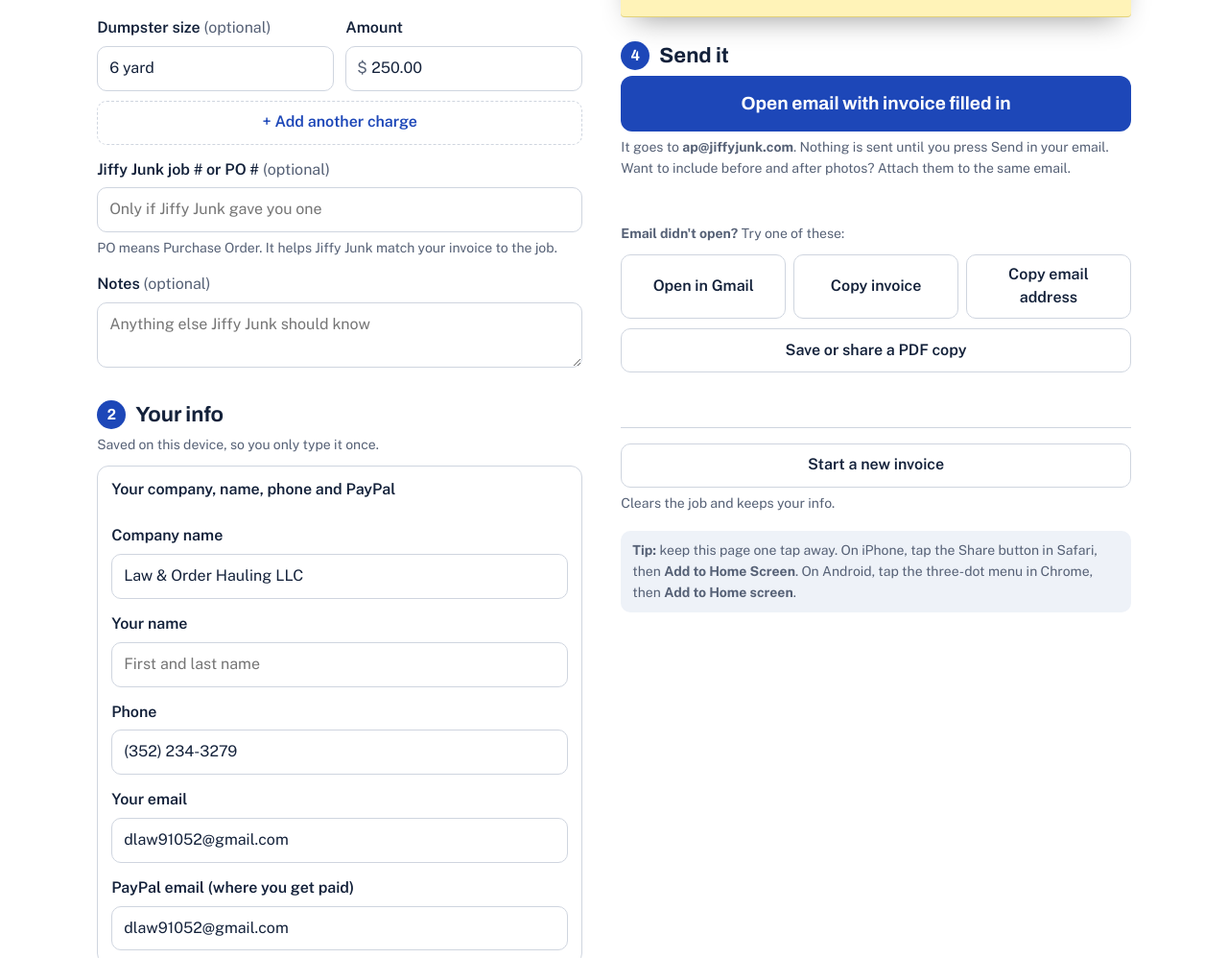
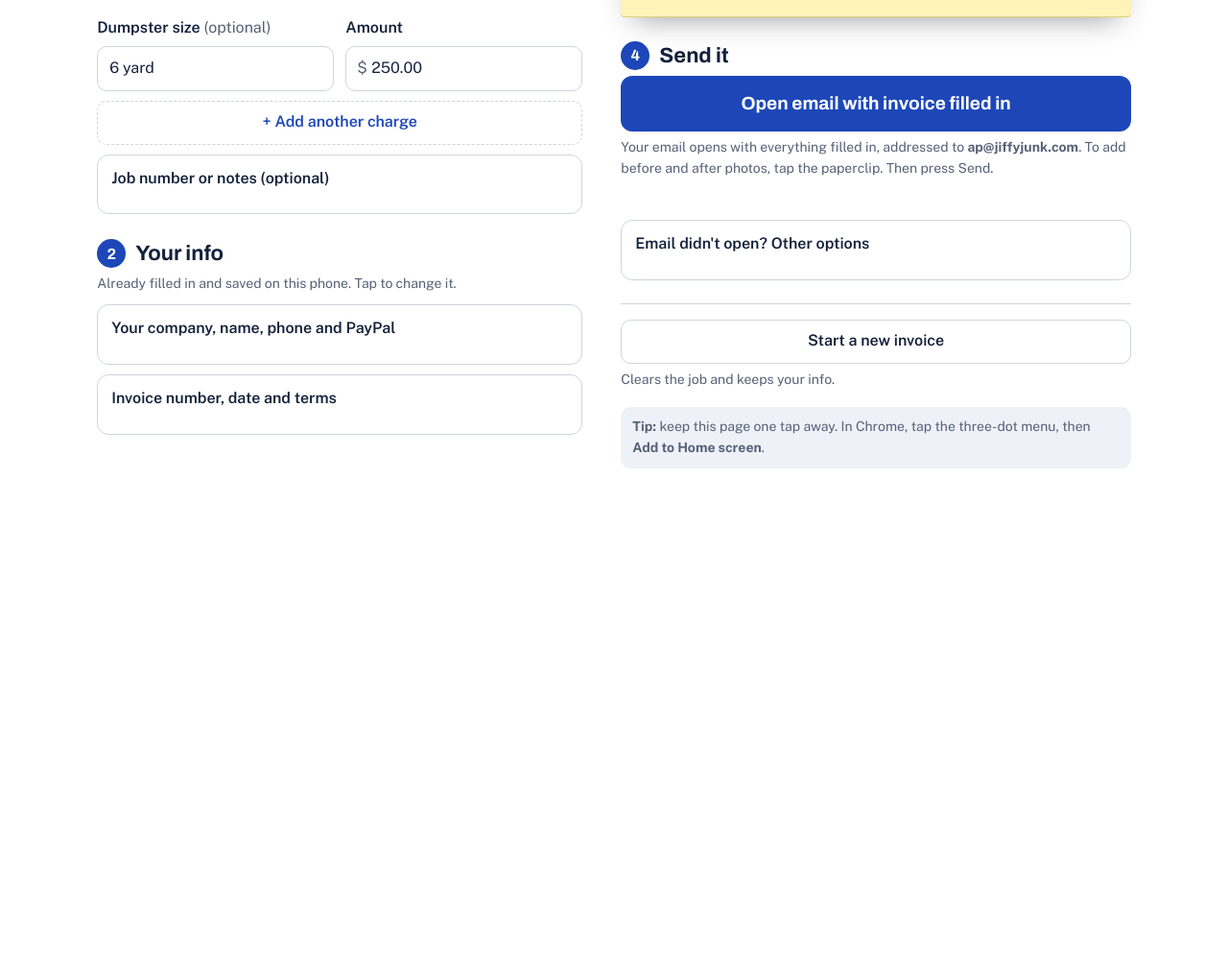
Before and after one commit to AdamCJJ/law-order-invoice, a plain HTML site: page index.html in a window 1280 px wide. Shown: the part 815-1813 px from the top of the page at 96% size. After the commit the page ends 1393 px from the top, so only its background shows below. Drawn offline with nearby package versions, Linux system fonts and the light colour scheme.

Commit message:
Simplify page for Android: one email button, backups tucked away
Co-Authored-By: Claude Opus 5.5 <noreply@anthropic.com>
Claude-Session: https://claude.ai/code/session_0122c5B7Byx6i7K1TLvAmS1x

```diff
--- a/index.html
+++ b/index.html
@@ -102,16 +102,18 @@ summary{cursor:pointer;font-weight:600;padding:10px 0;min-height:44px;display:fl
       </div>
       <div id="extras"></div>
       <button type="button" class="add" id="addExtra">+ Add another charge</button>
-      <label for="po">Jiffy Junk job # or PO # <span class="opt">(optional)</span></label>
-      <input id="po" placeholder="Only if Jiffy Junk gave you one">
-      <p class="hint">PO means Purchase Order. It helps Jiffy Junk match your invoice to the job.</p>
-      <label for="notes">Notes <span class="opt">(optional)</span></label>
-      <textarea id="notes" rows="2" placeholder="Anything else Jiffy Junk should know"></textarea>
+      <details>
+        <summary>Job number or notes (optional)</summary>
+        <label for="po">Jiffy Junk job # or PO #</label>
+        <input id="po" placeholder="Only if Jiffy Junk gave you one">
+        <label for="notes">Notes</label>
+        <textarea id="notes" rows="2" placeholder="Anything else Jiffy Junk should know"></textarea>
+      </details>
     </section>
 
     <section class="step">
       <h2><span class="n">2</span>Your info</h2>
-      <p class="hint">Saved on this device, so you only type it once.</p>
+      <p class="hint">Already filled in and saved on this phone. Tap to change it.</p>
       <details id="me">
         <summary>Your company, name, phone and PayPal</summary>
         <label for="co">Company name</label><input id="co" autocomplete="organization">
@@ -140,24 +142,20 @@ summary{cursor:pointer;font-weight:600;padding:10px 0;min-height:44px;display:fl
     <section class="step send">
       <h2><span class="n">4</span>Send it</h2>
       <a class="btn" id="mailBtn" href="mailto:ap@jiffyjunk.com">Open email with invoice filled in</a>
-      <p class="hint">It goes to <span class="addr">ap@jiffyjunk.com</span>. Nothing is sent until you press Send in your email. Want to include before and after photos? Attach them to the same email.</p>
+      <p class="hint">Your email opens with everything filled in, addressed to <span class="addr">ap@jiffyjunk.com</span>. To add before and after photos, tap the paperclip. Then press Send.</p>
       <p class="msg" id="msg" role="status"></p>
-      <p class="hint" style="margin-top:14px"><b>Email didn't open?</b> Try one of these:</p>
-      <div class="alt">
-        <a class="btn2" id="gmailBtn" href="https://mail.google.com/" target="_blank" rel="noopener noreferrer">Open in Gmail</a>
-        <button type="button" class="btn2" id="copyBtn">Copy invoice</button>
-        <button type="button" class="btn2" id="copyAddr">Copy email address</button>
-      </div>
-      <textarea id="copyBox" readonly aria-label="Invoice text to copy"></textarea>
-      <div id="pdfWrap">
+      <details>
+        <summary>Email didn't open? Other options</summary>
+        <div class="alt"><button type="button" class="btn2" id="copyBtn">Copy invoice to paste in an email</button></div>
+        <textarea id="copyBox" readonly aria-label="Invoice text to copy"></textarea>
         <div class="alt"><button type="button" class="btn2" id="pdfBtn">Save or share a PDF copy</button></div>
         <p class="msg" id="pdfMsg" role="status"></p>
-      </div>
+      </details>
       <div class="new">
         <button type="button" class="btn2" id="newBtn" style="width:100%">Start a new invoice</button>
         <p class="hint">Clears the job and keeps your info.</p>
       </div>
-      <p class="hint tip"><b>Tip:</b> keep this page one tap away. On iPhone, tap the Share button in Safari, then <b>Add to Home Screen</b>. On Android, tap the three-dot menu in Chrome, then <b>Add to Home screen</b>.</p>
+      <p class="hint tip"><b>Tip:</b> keep this page one tap away. In Chrome, tap the three-dot menu, then <b>Add to Home screen</b>.</p>
     </section>
   </aside>
 </main>
@@ -248,7 +246,6 @@ function render() {
   if (lastTotal !== null && t !== lastTotal) $('tot').classList.add('flash');
   lastTotal = t;
   $('mailBtn').href = 'mailto:' + AP + '?subject=' + encodeURIComponent(subject()) + '&body=' + encodeURIComponent(body().replace(/\n/g, '\r\n'));
-  $('gmailBtn').href = 'https://mail.google.com/mail/?view=cm&fs=1&to=' + encodeURIComponent(AP) + '&su=' + encodeURIComponent(subject()) + '&body=' + encodeURIComponent(body());
   if (document.activeElement !== $('invNo')) $('invNo').value = invNo();
   $('presetNote').hidden = !s.preset;
   save();
@@ -274,8 +271,7 @@ $('extras').addEventListener('input', e => { const el = e.target; if (el.dataset
 $('extras').addEventListener('click', e => { const b = e.target.closest('[data-rm]'); if (!b) return; s.extras.splice(+b.dataset.rm, 1); renderExtras(); render(); });
 $('addExtra').addEventListener('click', () => { s.extras.push({ d: '', a: '' }); renderExtras(); render(); const ins = $('extras').querySelectorAll('input[data-k="d"]'); ins[ins.length - 1].focus(); });
 
-$('mailBtn').addEventListener('click', e => { if (!blockIfMissing(e)) say('Your email app should open with everything filled in. Check it, then press Send. If nothing opened, use one of the buttons below.'); });
-$('gmailBtn').addEventListener('click', e => { if (!blockIfMissing(e)) say('Gmail should open with everything filled in. Check it, then press Send.'); });
+$('mailBtn').addEventListener('click', e => { if (!blockIfMissing(e)) say('Your email should open with everything filled in. Check it, then press Send. If nothing opened, tap "Email didn\'t open?" below.'); });
 
 function showCopyBox(t, how) { const b = $('copyBox'); b.value = t; b.style.display = 'block'; b.focus(); b.select(); say(how); }
 $('copyBtn').addEventListener('click', () => {
@@ -284,10 +280,6 @@ $('copyBtn').addEventListener('click', () => {
   $('copyBox').style.display = 'none';
   try { navigator.clipboard.writeText(t).then(() => say(next), () => showCopyBox(t, 'Press and hold inside the box below, tap Select All, then Copy. Paste it into an email to ap@jiffyjunk.com.')); }
   catch (e) { showCopyBox(t, 'Press and hold inside the box below, tap Select All, then Copy. Paste it into an email to ap@jiffyjunk.com.'); }
-});
-$('copyAddr').addEventListener('click', () => {
-  try { navigator.clipboard.writeText(AP).then(() => say('Copied ap@jiffyjunk.com'), () => say('The address is ap@jiffyjunk.com')); }
-  catch (e) { say('The address is ap@jiffyjunk.com'); }
 });
 
 let armed = false, armT;
@@ -356,7 +348,7 @@ $('pdfBtn').addEventListener('click', async () => {
 });
 
 fill(); renderExtras();
-$('me').open = !(s.nm.trim() && s.ph.trim());
+$('me').open = !(s.ph.trim() && (s.pp.trim() || s.em.trim()));
 render();
 }
 </script>
```
